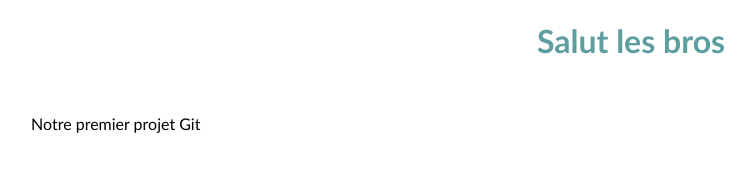
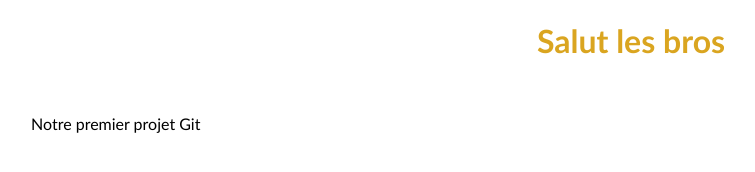
Before and after one commit to Noxalion/B2G1_start_projet, a plain HTML site: page index.html in a window 1280 px wide. Shown: the whole page, without its empty margins (9-764 px from the left). Drawn offline with Linux system fonts and the light colour scheme.

Commit message:
New golden color

```diff
--- a/style.css
+++ b/style.css
@@ -7,7 +7,7 @@ h1{
     width: 100%;
     text-align: center;
 
-    color: cadetblue;
+    color: goldenrod;
 }
 
 p{
```
